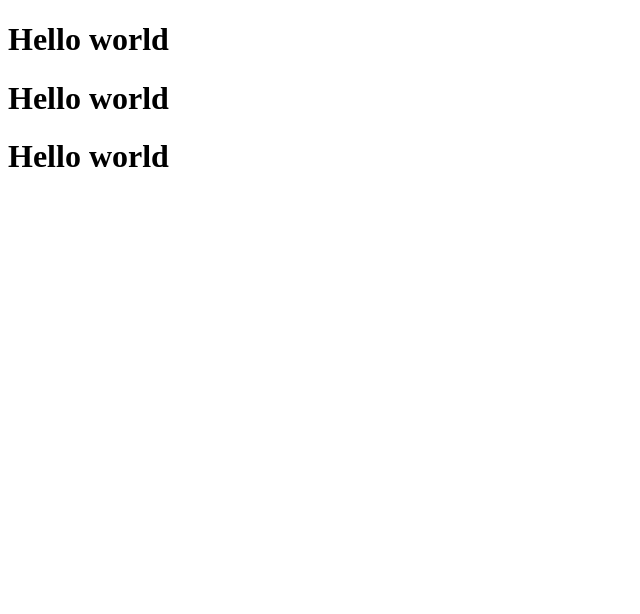
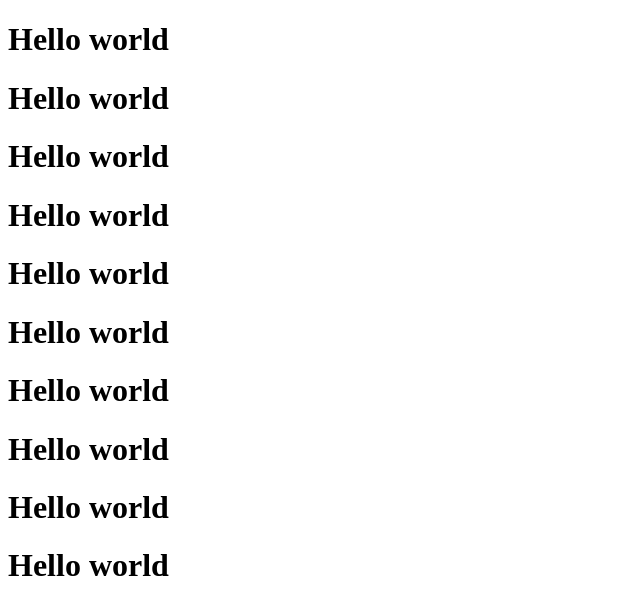
Before and after one commit to wilfred-html/Test-Repo, a plain HTML site: page index.html in a window 1280 px wide. Shown: the whole page, without its empty margins (0-640 px from the left). Drawn offline with Linux system fonts and the light colour scheme.

Commit message:
deleted scripts, added 7 more h1s

```diff
--- a/index.html
+++ b/index.html
@@ -10,6 +10,13 @@
   <h1>Hello world</h1>
   <h1>Hello world</h1>
   <h1>Hello world</h1>
+  <h1>Hello world</h1>
+  <h1>Hello world</h1>
+  <h1>Hello world</h1>
+  <h1>Hello world</h1>
+  <h1>Hello world</h1>
+  <h1>Hello world</h1>
+  <h1>Hello world</h1>
 
 </body>
 </html>
```
Also changed, not shown: scripts.js (deleted).
